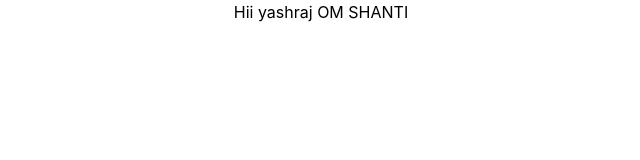
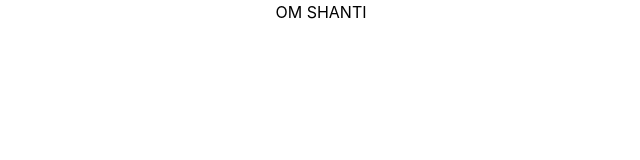
Before and after one commit to BKYashraj/E-Commerce, a React (Create React App) app: page / in a window 1280 px wide. Shown: the top 160 px of the page, without its empty margins (319-959 px from the left). Built offline with nearby package versions, Linux system fonts and the light colour scheme.

Commit message:
1st commit

```diff
--- a/src/App.js
+++ b/src/App.js
@@ -4,7 +4,7 @@ import './App.css';
 function App() {
   return (
     <div className="App">
-      Hii yashraj OM SHANTI
+      OM SHANTI
     </div>
   );
 }
```
